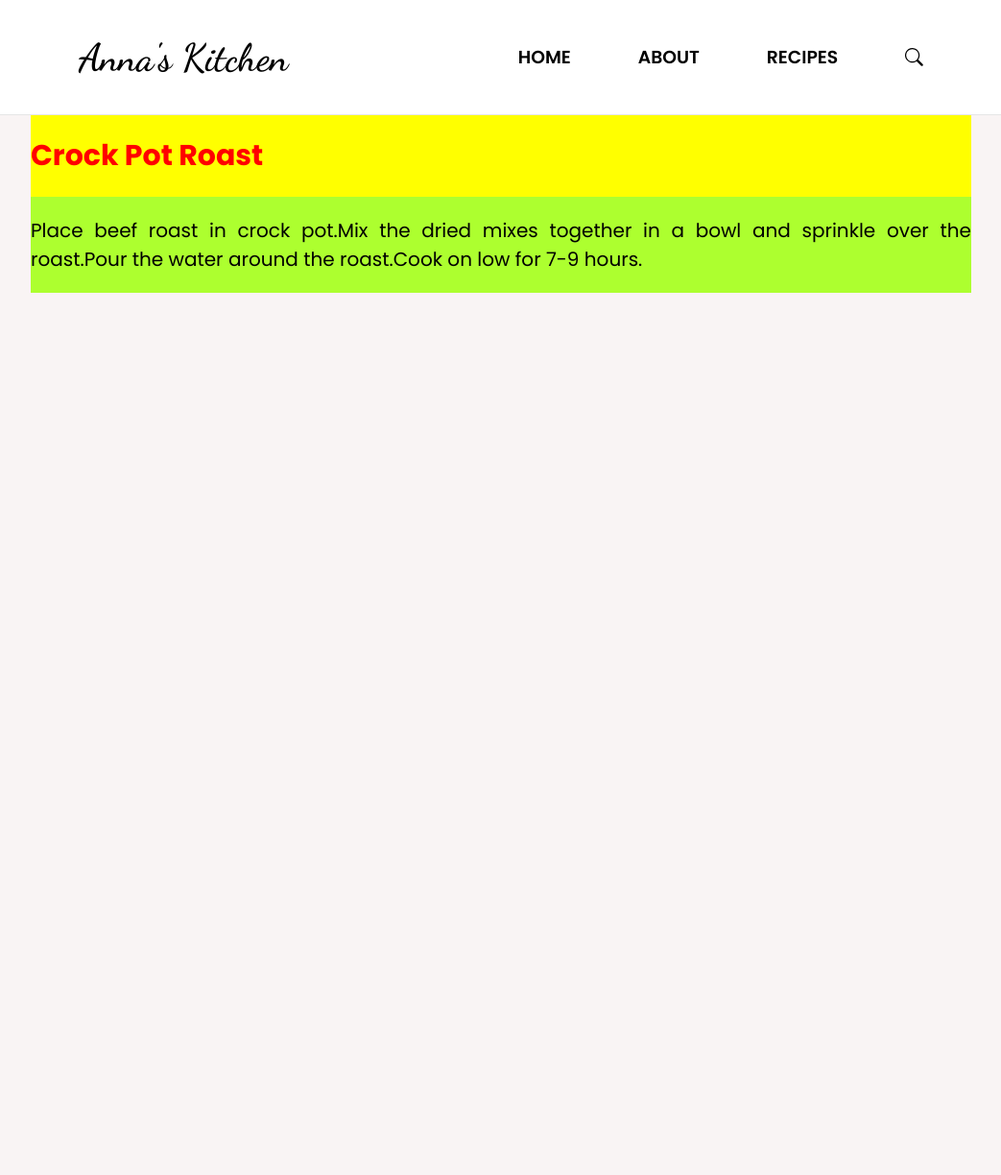
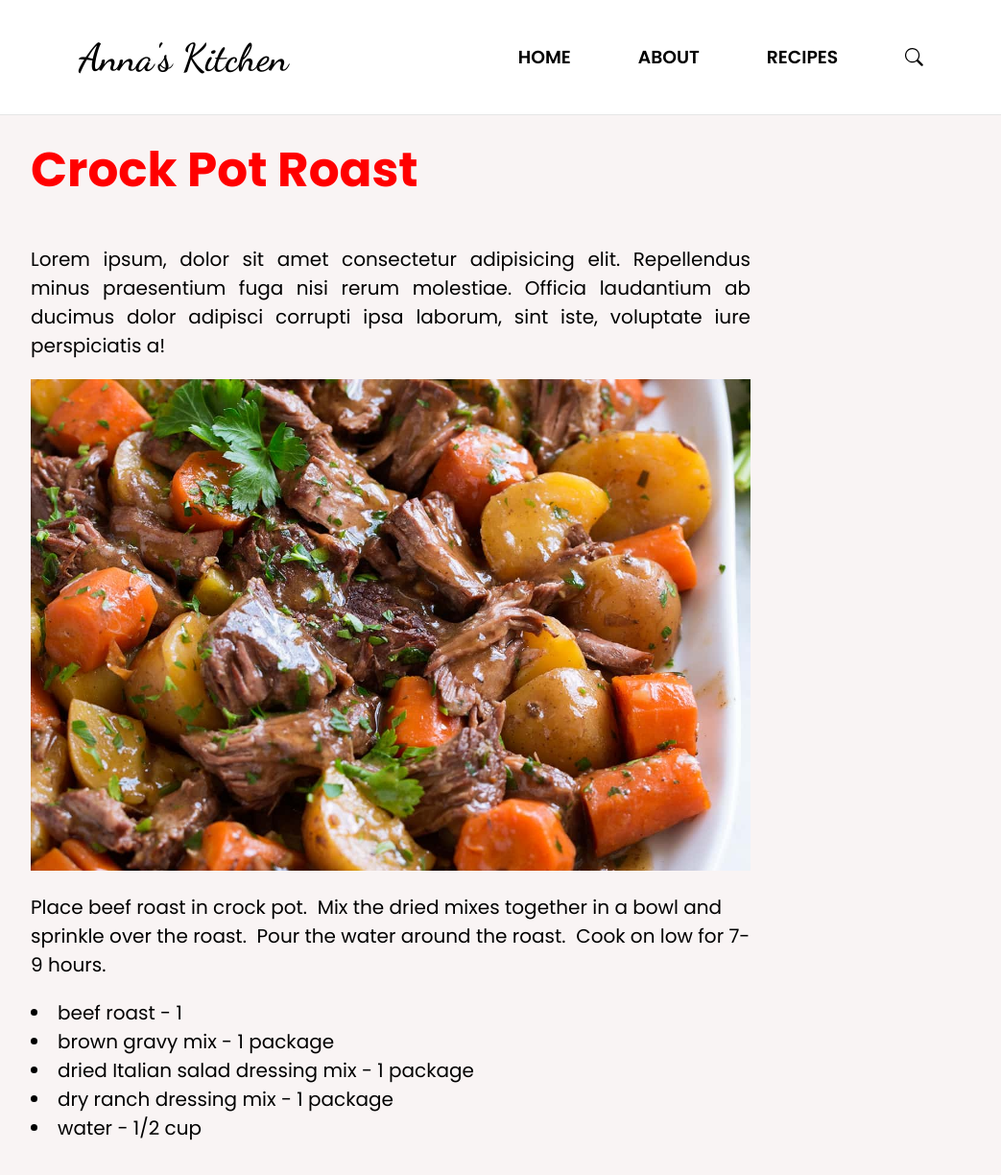
Before and after one commit to AnnaAn01/recipe-website, a React (Create React App) app: page /#/recipe-pages/1 in a window 1280 px wide. Shown: the top 1224 px of the page at 96% size, without its empty margins (118-1161 px from the left). Built offline with nearby package versions, Linux system fonts and the light colour scheme.

Commit message:
styling individual posts

```diff
--- a/src/components/Recipes/IndividualPost.css
+++ b/src/components/Recipes/IndividualPost.css
@@ -6,32 +6,71 @@
   padding: 0rem 15rem;
   /* height: auto; */
   flex-direction: column;
+  /* width: 75rem; */
 }
 
 .individual-post__wrapper {
   display: flex;
   flex-direction: column;
-  justify-content: center;
+  justify-content: start;
   flex-wrap: wrap;
   display: grid;
   /* grid-template-columns: 1fr 1fr; */
   /* height: 90vh; */
   /* grid-gap: 10rem; */
   height: auto;
+  /* width: 100rem; */
+  /* width: 75rem; */
 }
 
 .individual-post__title {
-  font-size: 3rem;
+  font-size: 5rem;
   color: red;
-  background-color: yellow;
+  /* background-color: yellow; */
   padding: 2rem 0rem;
+  /* width: 75rem; */
 }
 
 .individual-post__opening-text {
   font-size: 2rem;
-  background-color: greenyellow;
+  /* background-color: greenyellow; */
   padding: 2rem 0rem;
   text-align: justify;
   /* text-justify: inter-word; */
   text-justify: auto;
+  width: 75rem;
 }
+
+.individual-post__img-wrapper {
+  width: 75rem;
+}
+
+.individual-recipe__img {
+  width: 75rem;
+  object-fit: cover;
+  /* object-fit: contain; */
+  height: 40vw;
+  justify-content: center;
+  align-items: center;
+}
+
+.individual-post__steps {
+  /* background-color: aquamarine; */
+  padding: 2rem 0rem;
+  width: 75rem;
+}
+
+.recipe-steps {
+  display: inline;
+  font-size: 2rem;
+  width: 75rem;
+}
+
+.individual-post__ingredients-wrapper {
+  height: 20rem;
+  /* background-color: pink; */
+}
+
+.individual-post__ingredients-name {
+  font-size: 2rem;
+}
--- a/src/components/Recipes/IndividualPost.js
+++ b/src/components/Recipes/IndividualPost.js
@@ -25,14 +25,52 @@ const IndividualPost = () => {
   const params = useParams();
   // getting the clicked post id from the router
   let id = Number(params.postid.substring(1));
-  console.log(typeof id);
-  console.log(id);
+  // console.log(typeof id);
+  // console.log(id);
 
   return (
     <div className="recipe-pages recipe-pages/:postid">
       <div className="individual-post__wrapper">
         <h1 className="individual-post__title">{RECIPES[id].name}</h1>
-        <div className="individual-post__opening-text">{RECIPES[id].steps}</div>
+        <div className="individual-post__opening-text">
+          Lorem ipsum, dolor sit amet consectetur adipisicing elit. Repellendus
+          minus praesentium fuga nisi rerum molestiae. Officia laudantium ab
+          ducimus dolor adipisci corrupti ipsa laborum, sint iste, voluptate
+          iure perspiciatis a!
+        </div>
+        <div className="individual-post__img-wrapper">
+          <img
+            className="individual-recipe__img"
+            src={RECIPES[id].imagePath}
+            alt={RECIPES[id].name}
+          />
+        </div>
+        <div className="individual-post__steps">
+          {RECIPES[id].steps.map((step, index) => {
+            return (
+              <p key={index} className="recipe-steps">
+                {step} &nbsp;
+              </p>
+            );
+          })}
+        </div>
+        <div className="individual-post__ingredients-wrapper">
+          {RECIPES.map((item, index) => {
+            if (index === id) {
+              return (
+                <div>
+                  {item.ingredients.map((c, i) => (
+                    <div>
+                      <li className="individual-post__ingredients-name">
+                        {c.name} - {c.quantity}
+                      </li>
+                    </div>
+                  ))}
+                </div>
+              );
+            }
+          })}
+        </div>
       </div>
     </div>
   );
--- a/src/components/Recipes/Pagination.js
+++ b/src/components/Recipes/Pagination.js
@@ -38,6 +38,8 @@ import ReactPaginate from "react-paginate";
 
 const Pagination = ({ postsPerPage, totalPosts, paginate, currentPage }) => {
   const pageNumbers = [];
+  // console.log(pageNumbers);
+  // console.log(currentPage);
 
   for (let i = 1; i <= Math.ceil(totalPosts / postsPerPage); i++) {
     pageNumbers.push(i);
--- a/src/components/Recipes/Posts.js
+++ b/src/components/Recipes/Posts.js
@@ -63,27 +63,41 @@ import RECIPES from "../SearchBar/RECIPES.json";
 import { Link } from "react-router-dom";
 import IndividualPost from "./IndividualPost";
 
-const Posts = ({ posts, loading, setPostid }) => {
+const Posts = ({ posts, loading, setPostid, currentPage, postsPerPage }) => {
   if (loading) {
     return <h2>Loading...</h2>;
   }
+
+  // console.log(currentPage);
   // let { userId } = useParams();
 
-  let clickedId = [];
   const handleClick = (index, el) => {
     // console.log(el.name);
     // console.log(el.id);
     // console.log(typeof el.id);
     // setPostid(el.id);
 
-    clickedId.push(el.id);
+    // clickedId.push(el.id);
+    console.log(currentPage);
+    console.log(el.page);
   };
 
   // console.log("posts postid");
+  let numberOfPostsPerPage = postsPerPage;
+  console.log(numberOfPostsPerPage);
 
   const postsList = posts.map((el, index) => {
     return (
-      <Link to={`/recipe-pages/:${index}`}>
+      <Link
+        // to show the item numbers on pages 2 and 3
+        to={`/recipe-pages/:${
+          el.id <= 12 ? index : 12 * (el.page - 1) + index
+          // Or we can use the page I manually added to the json file
+          // el.page === 1 ? index : 12 * (el.page - 1) + index
+        }`}
+      >
+        {console.log(postsPerPage)}
+        {/*<Link to={`/recipe-pages/:${index}`}>*/}
         <div
           name={el.name}
           key={el.index}
@@ -92,8 +106,12 @@ const Posts = ({ posts, loading, setPostid }) => {
           src={el}
           onClick={(index) => handleClick(index, el)}
         >
+          {console.log(el.currentPage)}
           <img className="recipes__img" alt="food" src={el.imagePath} />
-          <div className="recipes__list-name">{el.name}</div>
+          <div className="recipes__list-name">
+            {el.name}
+            {index}
+          </div>
         </div>
       </Link>
     );
```
Also changed, not shown: src/components/SearchBar/RECIPES.json.
